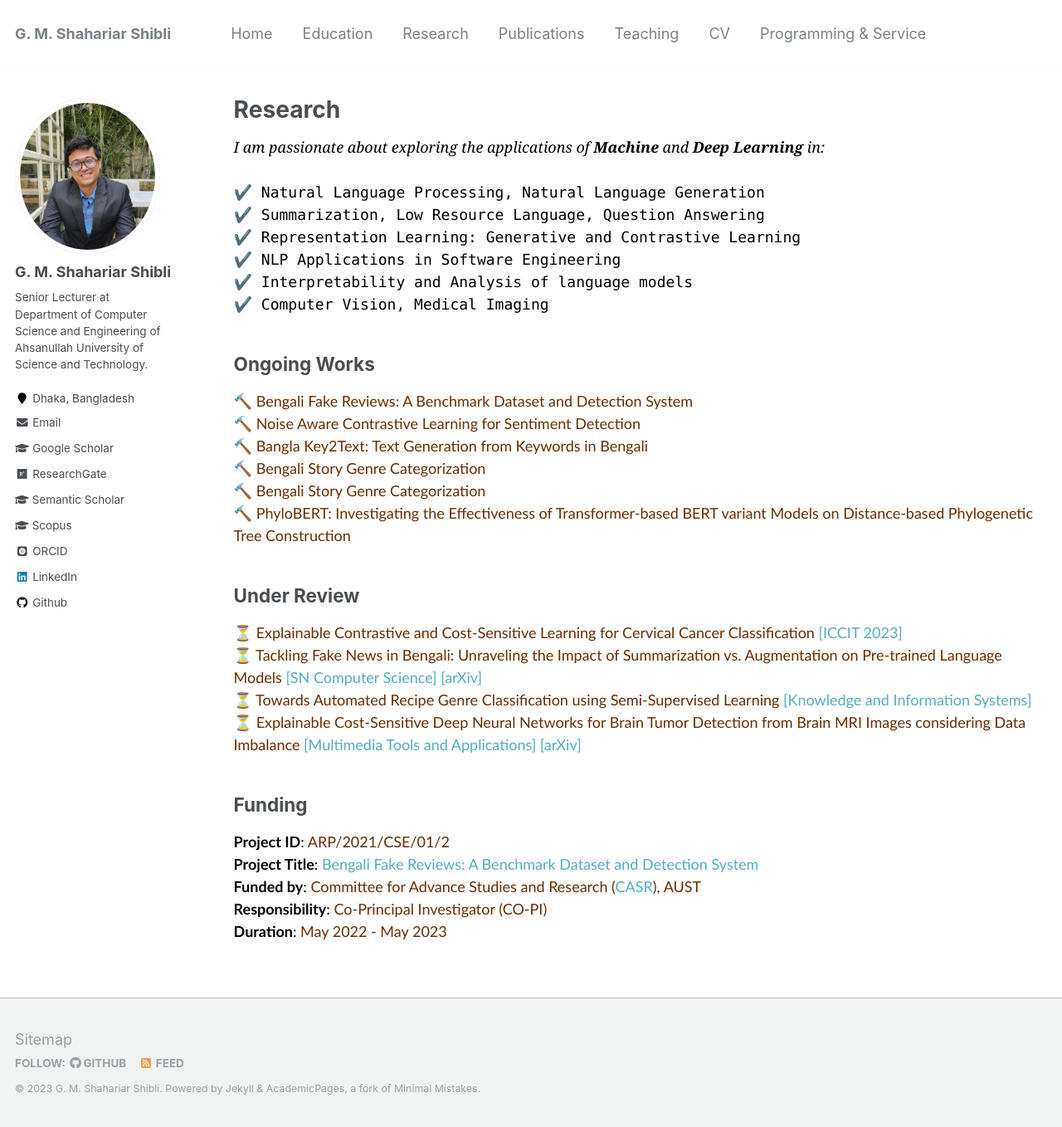
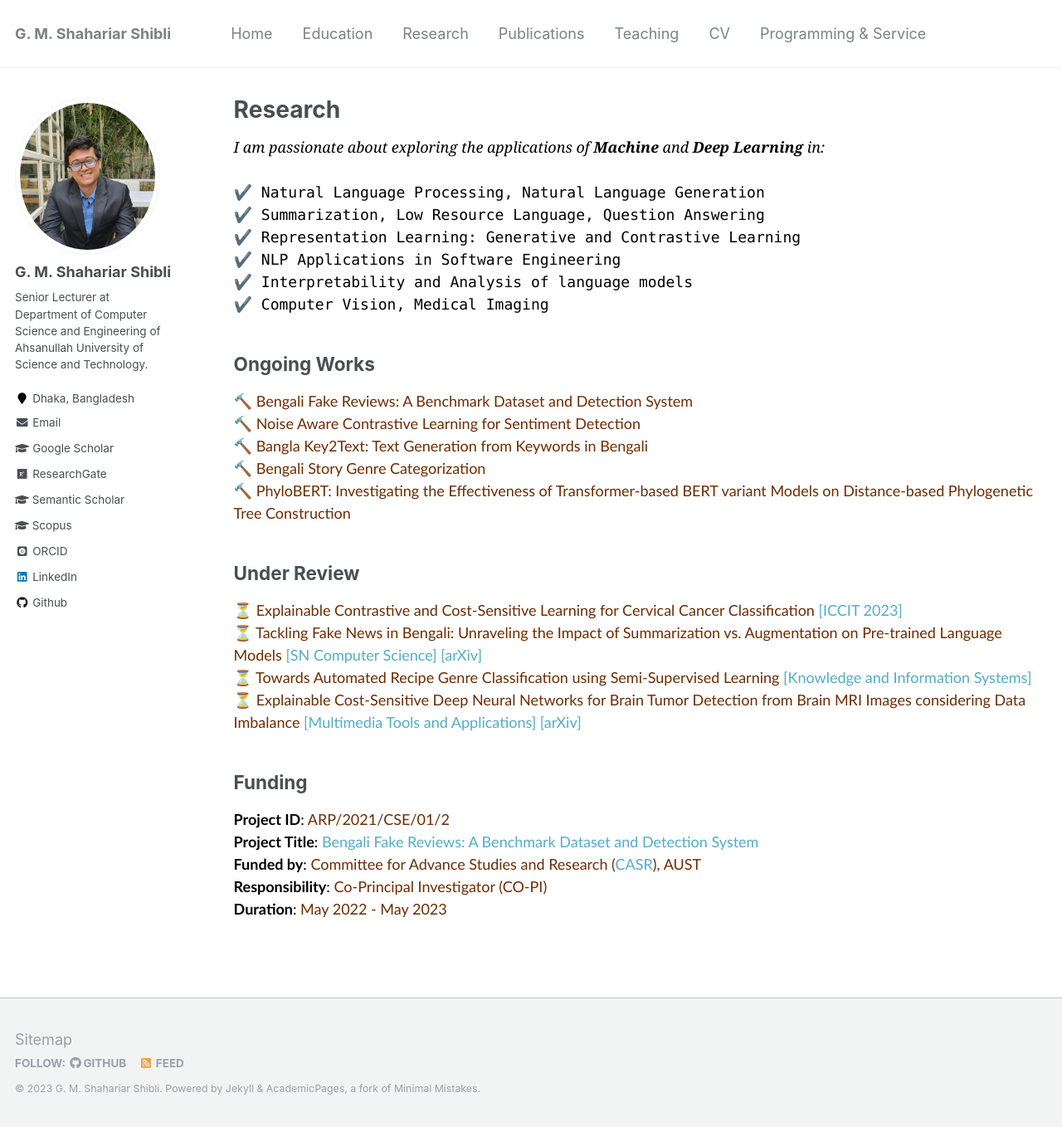
Before and after one commit to shahariar-shibli/shahariar-shibli.github.io, a Jekyll site: the page built from _pages/research.md, in a window 1280 px wide and 1358 px high. Shown: the whole window at 83% size. Built offline with Jekyll 4.4.1, drawn with Linux system fonts in a browser that asks for light colours; some web fonts are replaced.

Commit message:
Update research.md

```diff
--- a/_pages/research.md
+++ b/_pages/research.md
@@ -21,7 +21,6 @@ author_profile: true
 🔨 <span style="color:#6E2C00">Bengali Fake Reviews: A Benchmark Dataset and Detection System</span><br/>
 🔨 <span style="color:#6E2C00">Noise Aware Contrastive Learning for Sentiment Detection</span><br/>
 🔨 <span style="color:#6E2C00">Bangla Key2Text: Text Generation from Keywords in Bengali</span><br/>
-🔨 <span style="color:#6E2C00">Bengali Story Genre Categorization</span><br/>
 🔨 <span style="color:#6E2C00">Bengali Story Genre Categorization</span><br/>
 🔨 <span style="color:#6E2C00">PhyloBERT: Investigating the Effectiveness of Transformer-based BERT variant Models on Distance-based Phylogenetic Tree Construction</span>
 </span>
```
